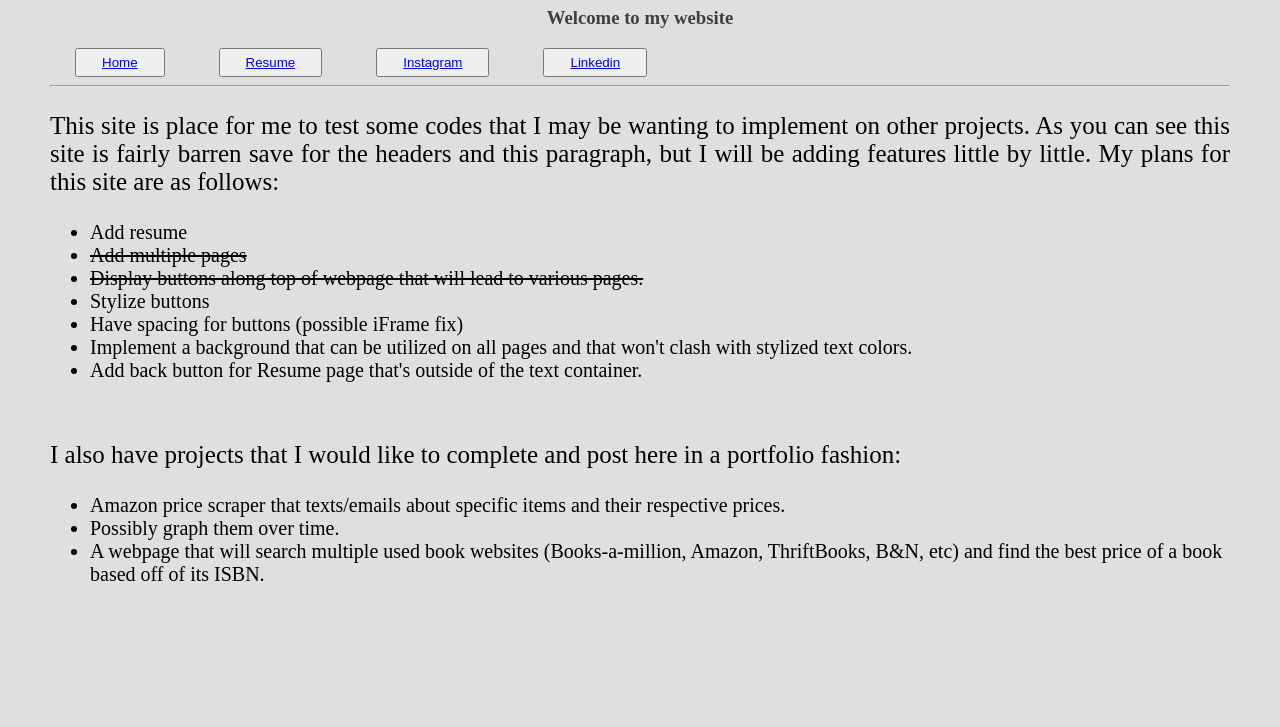
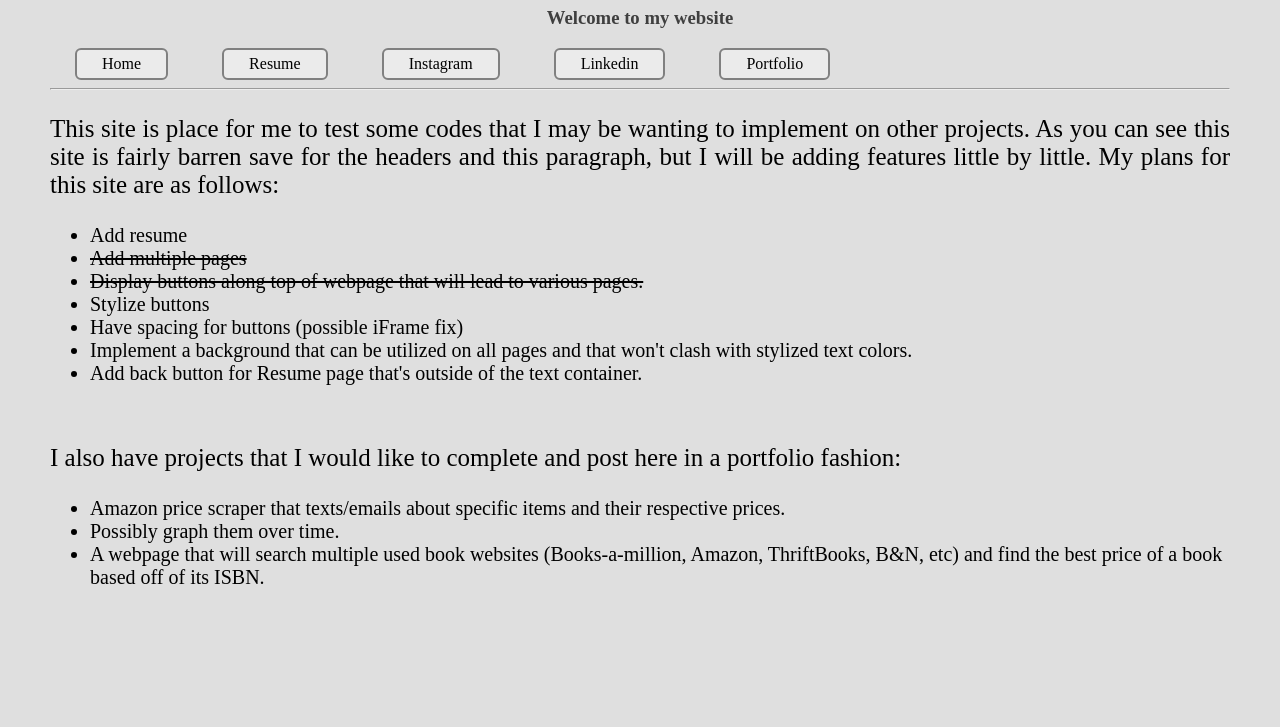
Before and after one commit to Tr8demark/com.krlivermore, a plain HTML site: page index.html in a window 1280 px wide. Shown: the part 73-800 px from the top of the page. Drawn offline with Linux system fonts and the light colour scheme.

Commit message:
More cleaning code and formatting removed buttons and replaced them with stylized button class links.

```diff
--- a/home.css
+++ b/home.css
@@ -24,8 +24,17 @@ code {
 bbox {
     padding-left: 25px;
     padding-right: 25px;
+    align-items: center;
 }
-button {
+.button {
+    display: inline-block;
     padding: 5px 25px;
+    text-align: center;
     text-decoration: none;
+    color: black;
+    background-color: rgb(235, 235, 235);
+    border-style: solid;
+    border-color: grey;
+    border-width: 2px;
+    border-radius: 6px;
 }
--- a/index.html
+++ b/index.html
@@ -9,7 +9,6 @@
         <link rel="stylesheet" href="home.css">
     </head>
 
-    <body>
     <h1>
         K. R. Livermore
     </h1>
@@ -19,27 +18,24 @@
     </h3>
 
     <bbox>
-            <button>
-                <a href="home.htm" title="Home">Home</a>
-            </button>
+            <a href="home.htm" title="Home" class="button">Home</a>
     </bbox>
     <bbox>
-        <button>
-            <a href="resume.html" target="_parent" title="Resume">Resume</a>
-        </button>
+        <a href="resume.html" target="_parent" title="Resume" class="button">Resume</a>
     </bbox>
     <bbox>
-            <button>
-                <a href="https://www.instagram.com/richiliver/" title="Instagram">Instagram</a>
-            </button>
+            <a href="https://www.instagram.com/richiliver/" title="Instagram" class="button">Instagram</a>
     </bbox>
     <bbox>
-        <button>
-            <a href="https://www.linkedin.com/in/kenneth-livermore-39088a132/" title="Linkedin">Linkedin</a>
-        </button>
+        <a href="https://www.linkedin.com/in/kenneth-livermore-39088a132/" title="Linkedin" class="button">Linkedin</a>
+    </bbox>
+    <bbox>
+        <a href="index.html" title="Portfolio" class="button">Portfolio</a>
     </bbox>
 
     <hr>
+
+    <body>
         <p>
             This site is place for me to test some codes that I may be wanting to implement on
             other projects. As you can see this site is fairly barren save for the headers and
@@ -62,8 +58,7 @@
         </p>
         <ul>
             <li>Amazon price scraper that texts/emails about specific items and their respective prices.
-                <li>Possibly graph them over time.</li>
-            </li>
+                <li>Possibly graph them over time.</li></li>
             <li>A webpage that will search multiple used book websites (Books-a-million, Amazon, ThriftBooks, B&N, etc) and find the best price of a book based off of its ISBN.</li>
         </ul>
     </body>
```
Lines whose indentation alone changed are shown as unchanged.
